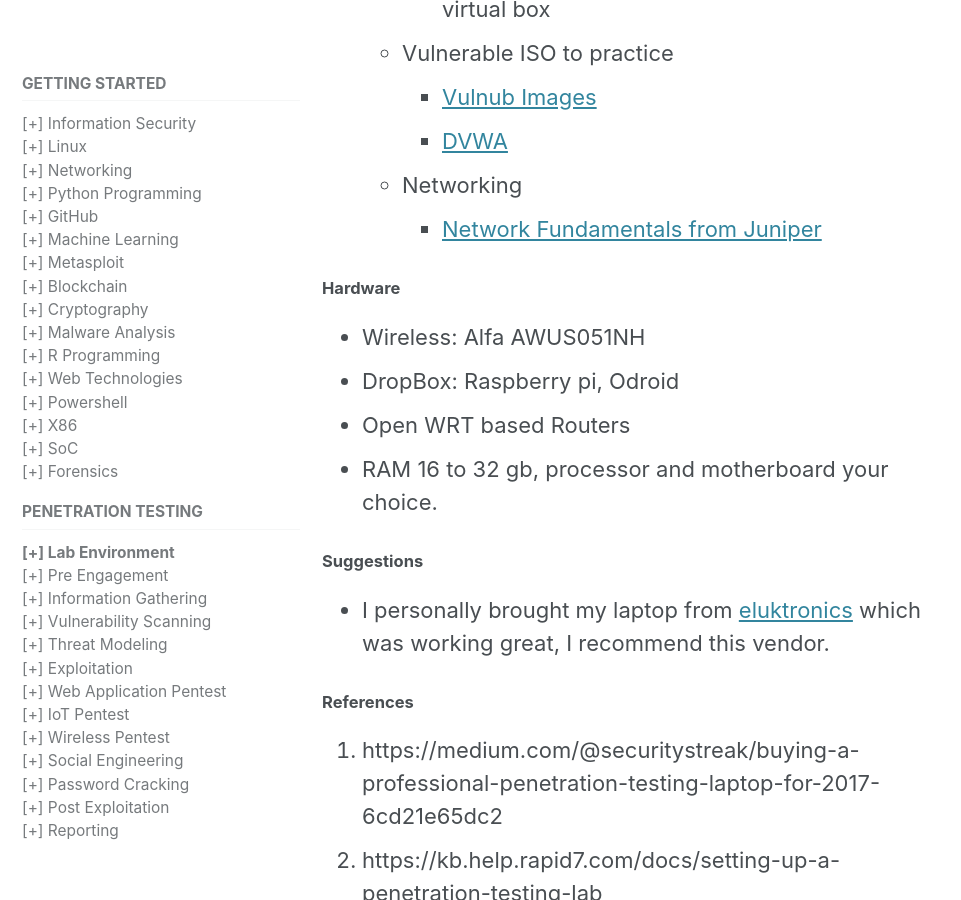
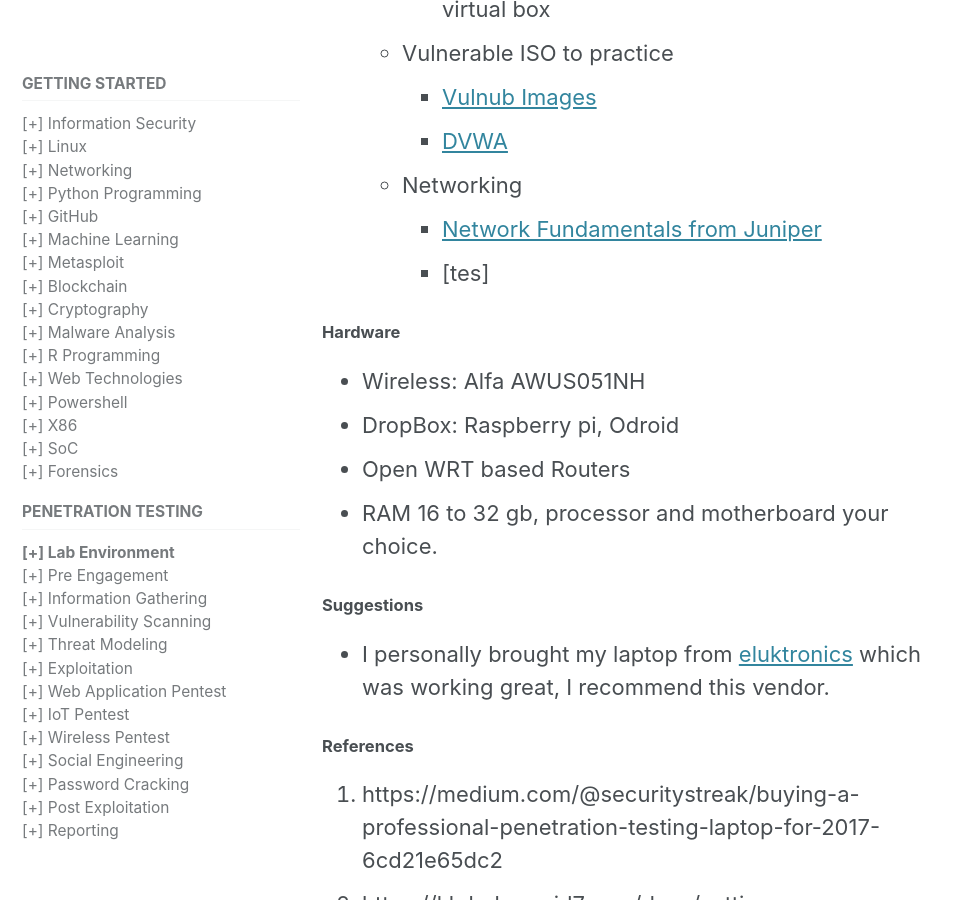
Before and after one commit to mohareti/cyberlab, a Jekyll site: the page built from _pentest/00_Lab.md, in a window 1280 px wide and 900 px high, scrolled down 1016 px. Shown: the whole window, without its empty margins (0-961 px from the left). Built offline with Jekyll 4.4.1, drawn with Linux system fonts in a browser that asks for light colours; cached includes are drawn as plain includes; nearby versions of some CDN libraries.

Commit message:
Update 00_Lab.md

```diff
--- a/_pentest/00_Lab.md
+++ b/_pentest/00_Lab.md
@@ -41,7 +41,7 @@ This my personal lab setup to practice penetration testing and red team scenario
     - [DVWA](www.dvwa.co.uk)
   - Networking
   	- [Network Fundamentals from Juniper](https://learningportal.juniper.net/juniper/user_activity_info.aspx?id=769)
-
+    - [tes]
 
 #### Hardware
 - Wireless: Alfa AWUS051NH
```
